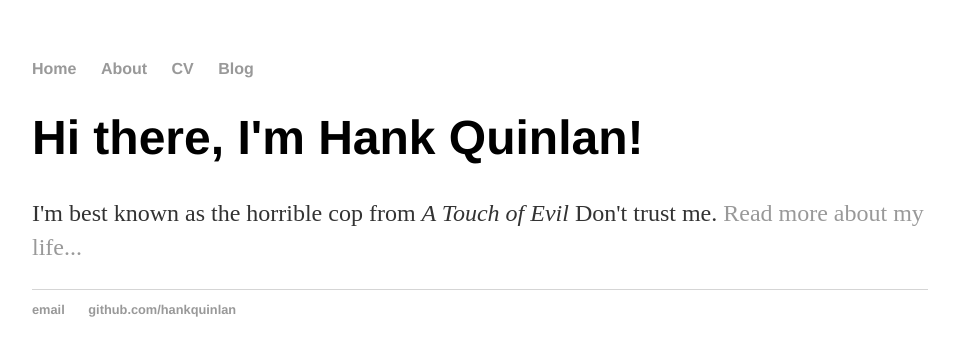
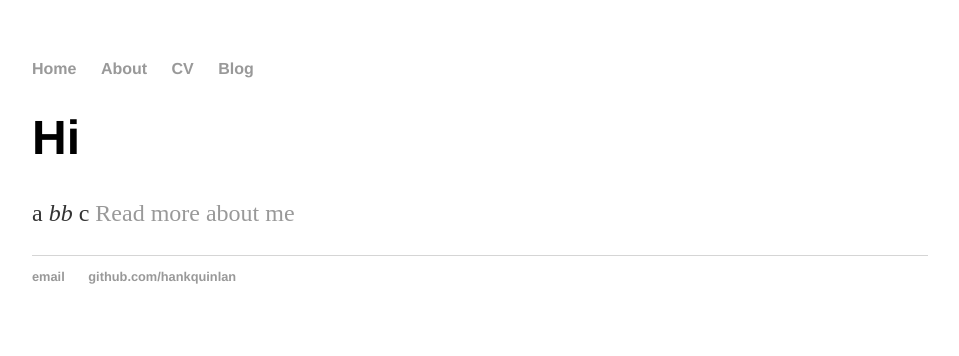
Before and after one commit to gmijoule/gmijoule.github.io, a Jekyll site: the page built from index.html, in a window 1280 px wide. Shown: the top 356 px of the page, without its empty margins (160-1119 px from the left). Built offline with Jekyll 4.4.1, drawn with Linux system fonts in a browser that asks for light colours.

Commit message:
Update index.html

```diff
--- a/index.html
+++ b/index.html
@@ -1,8 +1,8 @@
 ---
 layout: default
-title: Hank Quinlan, Horrible Cop
+title: Guillaume Mijoule
 ---
 <div class="blurb">
-	<h1>Hi there, I'm Hank Quinlan!</h1>
-	<p>I'm best known as the horrible cop from <em>A Touch of Evil</em> Don't trust me. <a href="/about">Read more about my life...</a></p>
+	<h1>Hi</h1>
+	<p>a <em>bb</em> c <a href="/about">Read more about me</a></p>
 </div><!-- /.blurb -->
```
